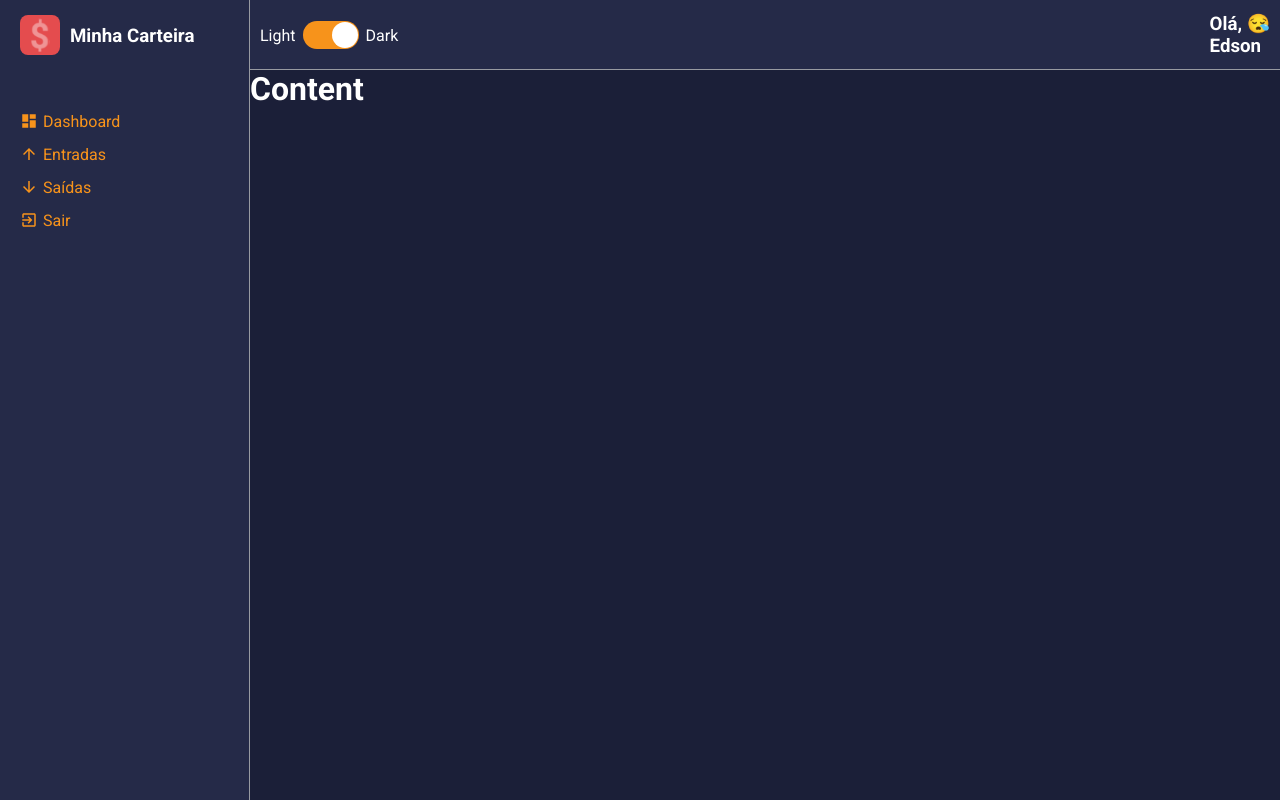
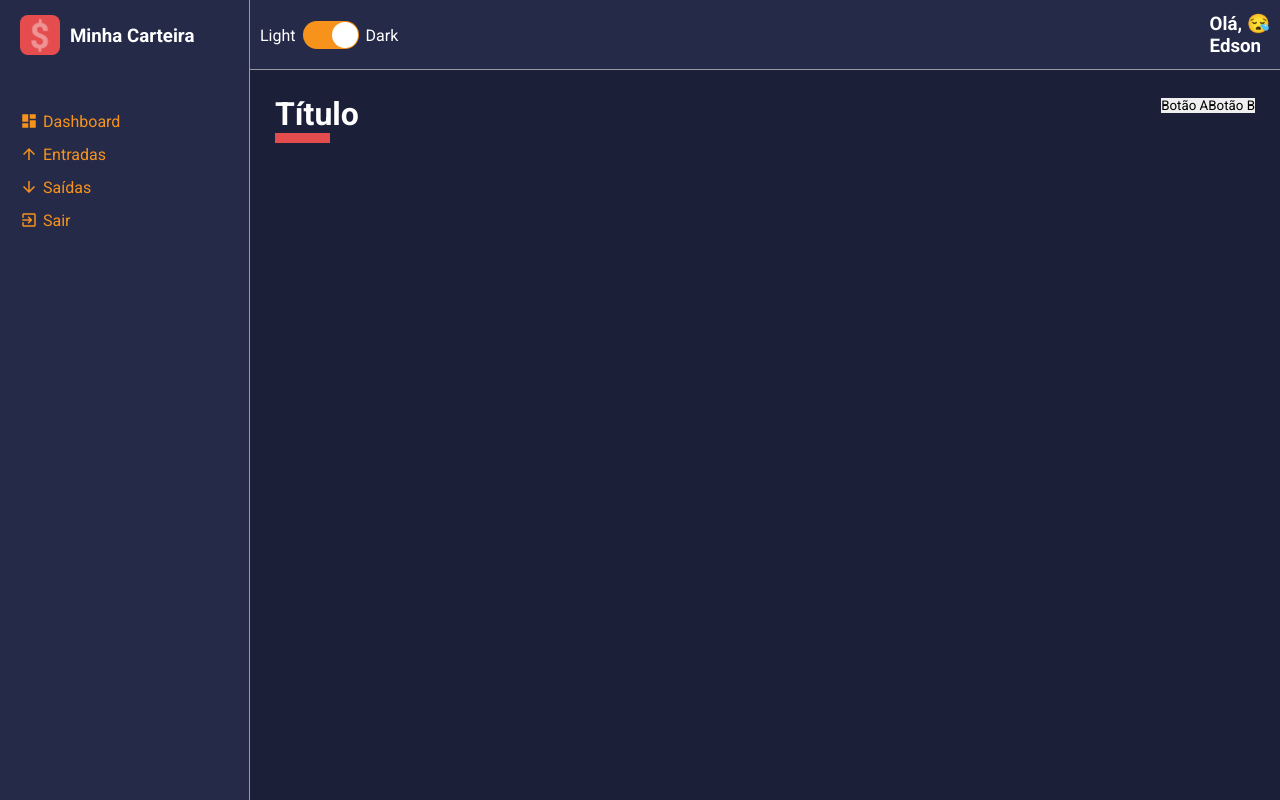
Before and after one commit to mueledson/MinhaCarteira, a React (Vite) app: page /list/1 in a window 1280 px wide. Built offline with nearby package versions, Linux system fonts and the light colour scheme.

Commit message:
O Header dos Conteúdos está Pronto

```diff
--- a/package.json
+++ b/package.json
@@ -13,6 +13,7 @@
     "react": "^18.2.0",
     "react-dom": "^18.2.0",
     "react-icons": "^3.10.0",
+    "react-router-dom": "^6.14.2",
     "react-switch": "^7.0.0",
     "styled-components": "^6.0.5"
   },
--- a/src/App.tsx
+++ b/src/App.tsx
@@ -1,19 +1,22 @@
-import React from "react";
-import { ThemeProvider } from "styled-components"
+import React from "react"
+import { ThemeProvider } from "styled-components";
 import GlobalStyles from "./styles/GlobalStyles";
 
 import Layout from "./components/Layout";
+import Dashboard from "./pages/Dashboard";
 import dark from "./styles/themes/dark";
-// eslint-disable-next-line @typescript-eslint/no-unused-vars
-import light from "./styles/themes/light";
 
 const App: React.FC = () => {
-    return (
-            <ThemeProvider theme={dark}>
-                <GlobalStyles/>
-                <Layout/>
-            </ThemeProvider>
-    )
+  return (
+    <>
+      <ThemeProvider theme={dark}>
+        <GlobalStyles />
+        <Layout>
+          <Dashboard />
+        </Layout>
+      </ThemeProvider>
+    </>
+  );
 }
 
-export default App
+export default App;
--- a/src/components/Content/index.tsx
+++ b/src/components/Content/index.tsx
@@ -1,12 +1,14 @@
-import React from "react";
 import { Container } from "./styles";
 
-const Content: React.FC = () => {
+interface IpropsContent {
+    children?: React.ReactNode
+}
+
+function Content( {children} : IpropsContent ) {
     return (
-            <Container>
-                <h1>Content</h1>
-            </Container>
+        <Container>
+            {children}
+        </Container>
     )
 }
-
 export default Content
--- a/src/components/Content/styles.ts
+++ b/src/components/Content/styles.ts
@@ -2,7 +2,8 @@
 
 export const Container = styled.div`
     grid-area: CT;
-
     color: ${props => props.theme.colors.white};
     background-color: ${props => props.theme.colors.primary};
+
+    padding: 25px;
 `
--- /dev/null
+++ b/src/components/ContentHeader/index.tsx
@@ -0,0 +1,23 @@
+import React from "react"
+
+import {
+    Container,
+    TitleContainer,
+    Controllers
+} from "./styles"
+
+const ContentHeader: React.FC = () => {
+    return (
+        <Container>
+            <TitleContainer>
+                <h1>Título</h1>
+            </TitleContainer>
+            <Controllers>
+                <button type="button">Botão A</button>
+                <button type="button">Botão B</button>
+            </Controllers>
+        </Container>
+    )
+}
+
+export default ContentHeader
--- /dev/null
+++ b/src/components/ContentHeader/styles.ts
@@ -0,0 +1,26 @@
+import styled from "styled-components"
+
+export const Container = styled.div`
+    width: 100%;
+
+    display: flex;
+    justify-content: space-between;
+
+    margin-bottom: 25px;
+`;
+
+export const TitleContainer = styled.div`
+    > h1 {
+        color: ${props => props.theme.colors.white};
+
+        &::after {
+            content: '';
+            display: block;
+            width: 55px;
+            border-bottom: 10px solid ${props => props.theme.colors.warning};
+        }
+    }
+`;
+
+export const Controllers = styled.div`
+`;
--- a/src/components/Layout/index.tsx
+++ b/src/components/Layout/index.tsx
@@ -1,17 +1,24 @@
-import React from "react";
 import { GridLayout } from "./styles";
 
+import Aside from "../Aside";
+
 import MainHeader from "../MainHeader";
-import Aside from "../Aside";
+
 import Content from "../Content";
 
-const Layout: React.FC = () => {
+interface ChildrenProps {
+    children?: React.ReactNode
+}
+
+const Layout: React.FC = ({children} : ChildrenProps) => {
     return (
-            <GridLayout>
-                <MainHeader/>
-                <Aside/>
-                <Content/>
-            </GridLayout>
+        <GridLayout>
+            <MainHeader/>
+            <Aside/>
+            <Content>
+                {children}
+            </Content>
+        </GridLayout>
     )
 }
 
--- a/src/main.tsx
+++ b/src/main.tsx
@@ -1,7 +1,7 @@
 import React from "react"
 import ReactDOM from "react-dom/client"
 
-import App from "./App.tsx"
+import App from "./App"
 
 ReactDOM.createRoot(document.getElementById("root")!).render(
   <React.StrictMode>
--- a/src/pages/Dashboard/index.tsx
+++ b/src/pages/Dashboard/index.tsx
@@ -1,8 +1,14 @@
 import React from "react";
+
+import ContentHeader from "../../components/ContentHeader";
+
+import { Container } from "./styles";
 
 const Dashboard: React.FC = () => {
     return (
-            <h1>Dashboard</h1>
+        <Container>
+            <ContentHeader/>
+        </Container>
     )
 }
 
--- /dev/null
+++ b/src/pages/Dashboard/styles.ts
@@ -0,0 +1,5 @@
+import styled from "styled-components";
+
+export const Container = styled.div`
+
+`;
```
Also changed, not shown: 1 other file (tests, documents, lock files or other folders).
